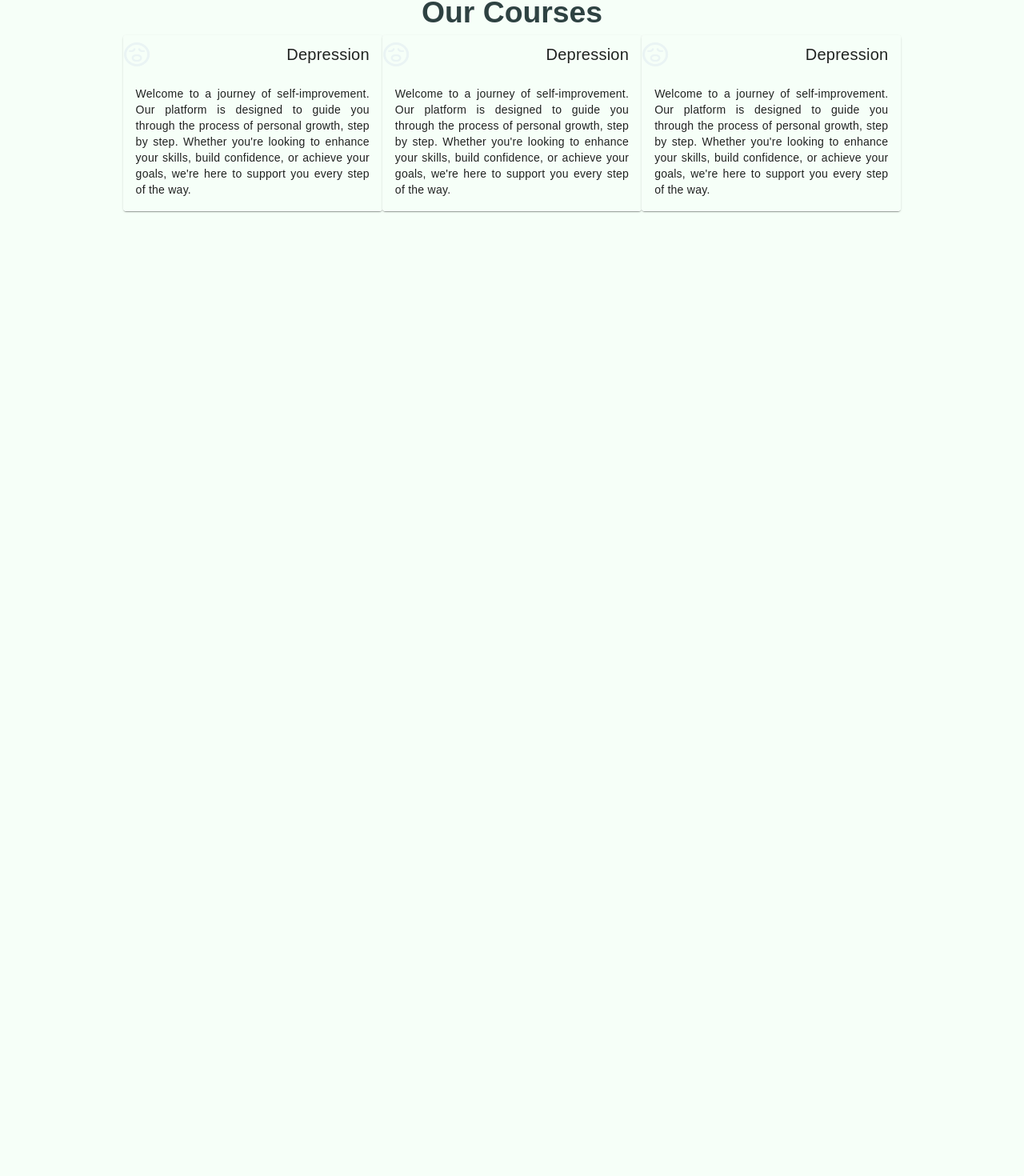
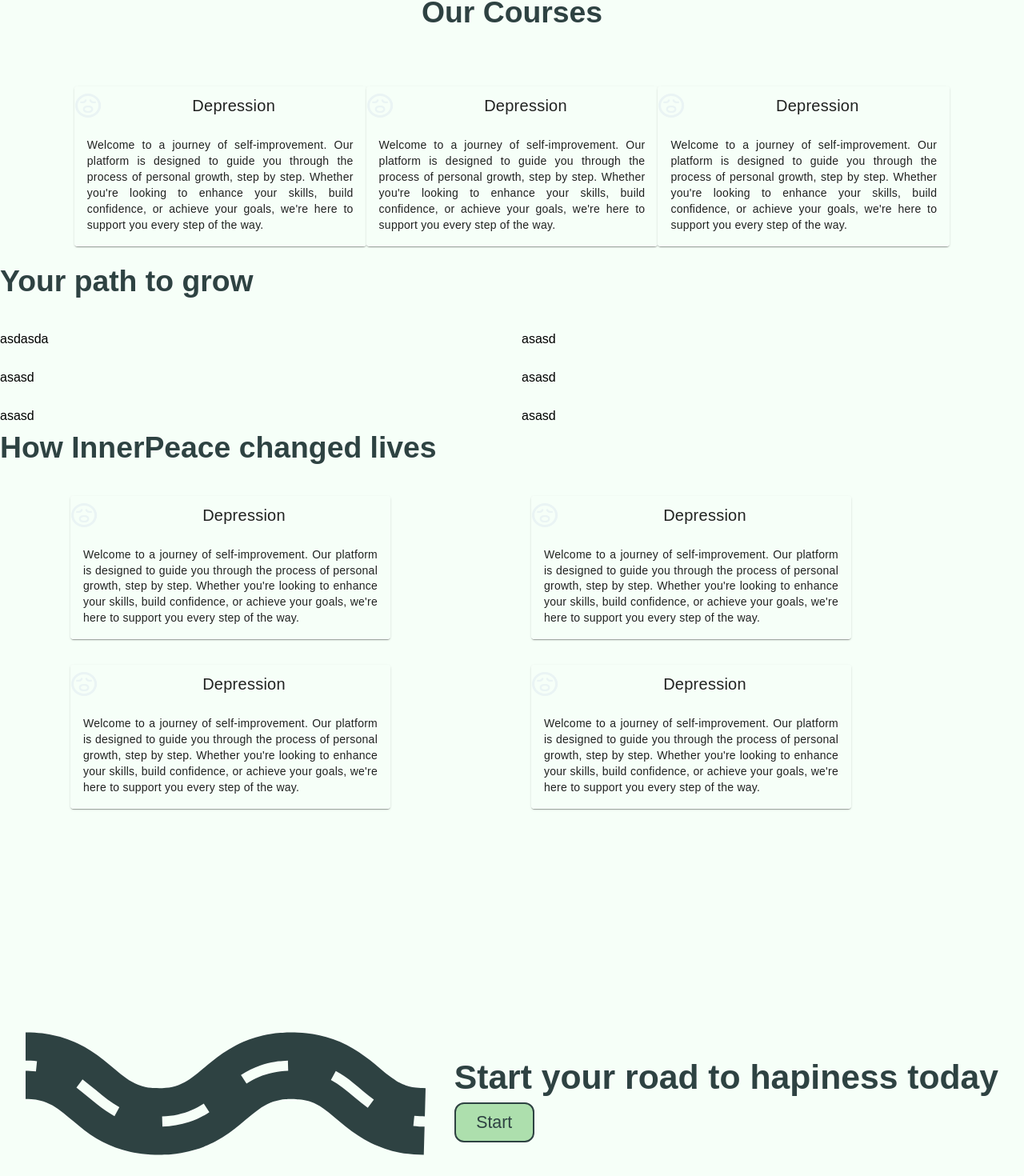
Before and after one commit to jwted/MentalHealthCare, a Vue app in the folder frontend/: page / in a window 1280 px wide. Shown: the part 828-2298 px from the top of the page at 80% size. Before the commit the page ends 1108 px from the top, so only its background shows below. Built offline with nearby package versions, Linux system fonts and the light colour scheme.

Commit message:
landing page content already done

```diff
--- /dev/null
+++ b/frontend/src/components/Button.vue
@@ -0,0 +1,23 @@
+<template>
+  <button>Start</button>
+</template>
+
+<script>
+export default {
+
+}
+</script>
+
+<style>
+button{
+    background-color: #ADDFAD;
+    color: #2E4242;
+    padding: 0.5rem 1rem;
+    border: none;
+    border-radius: 12px;
+    border:2px solid #2E4242;
+    font-size: 16pt;
+    cursor: pointer;
+    width: 100px;
+}
+</style>
--- a/frontend/src/views/LandingPage.vue
+++ b/frontend/src/views/LandingPage.vue
@@ -22,54 +22,150 @@
       <!--Carrossel que mostra de 3 em em 3 cards-->
       <h2>Our Courses</h2>
       <div class="cards">
-        <v-card
-        class="mx-auto card"
-        width="400"
-      >
+        <v-card class="mx-auto card" width="400">
           <div class="d-flex align-center justify-space-between">
             <img src="../assets/depression.svg" alt="" />
-          <v-card-title class="text-center">Depression</v-card-title>
+            <v-card-title
+              class="text-center flex-grow-1 d-flex justify-center align-center"
+              >Depression</v-card-title
+            >
           </div>
 
           <v-card-text class="text-justify">
-          Welcome to a journey of self-improvement. Our platform is designed to
-          guide you through the process of personal growth, step by step.
+            Welcome to a journey of self-improvement. Our platform is designed
+            to guide you through the process of personal growth, step by step.
             Whether you're looking to enhance your skills, build confidence, or
             achieve your goals, we're here to support you every step of the way.
           </v-card-text>
         </v-card>
-      <v-card
-        class="mx-auto card"
-        width="400"
-      >
+        <v-card class="mx-auto card" width="400">
           <div class="d-flex align-center justify-space-between">
             <img src="../assets/depression.svg" alt="" />
-          <v-card-title class="text-center">Depression</v-card-title>
+            <v-card-title
+              class="text-center flex-grow-1 d-flex justify-center align-center"
+              >Depression</v-card-title
+            >
           </div>
 
           <v-card-text class="text-justify">
-          Welcome to a journey of self-improvement. Our platform is designed to
-          guide you through the process of personal growth, step by step.
+            Welcome to a journey of self-improvement. Our platform is designed
+            to guide you through the process of personal growth, step by step.
             Whether you're looking to enhance your skills, build confidence, or
             achieve your goals, we're here to support you every step of the way.
           </v-card-text>
         </v-card>
-      <v-card
-        class="mx-auto card"
-        width="400"
-      >
+        <v-card class="mx-auto card" width="400">
           <div class="d-flex align-center justify-space-between">
             <img src="../assets/depression.svg" alt="" />
-          <v-card-title class="text-center">Depression</v-card-title>
+            <v-card-title
+              class="text-center flex-grow-1 d-flex justify-center align-center"
+              >Depression</v-card-title
+            >
           </div>
 
           <v-card-text class="text-justify">
-          Welcome to a journey of self-improvement. Our platform is designed to
-          guide you through the process of personal growth, step by step.
+            Welcome to a journey of self-improvement. Our platform is designed
+            to guide you through the process of personal growth, step by step.
             Whether you're looking to enhance your skills, build confidence, or
             achieve your goals, we're here to support you every step of the way.
           </v-card-text>
         </v-card>
+      </div>
+    </div>
+    <div class="d-flex flex-column pd-1rem">
+      <h2>Your path to grow</h2>
+      <v-row>
+        <v-col class="bg"> asdasda</v-col>
+        <v-col>asasd</v-col>
+      </v-row>
+      <v-row>
+        <v-col>asasd</v-col>
+        <v-col>asasd</v-col>
+      </v-row>
+      <v-row>
+        <v-col>asasd</v-col>
+        <v-col>asasd</v-col>
+      </v-row>
+    </div>
+
+    <div>
+      <h2>How InnerPeace changed lives</h2>
+      <div class="cards">
+        <v-card class="mx-auto card" width="400">
+          <div class="d-flex align-center justify-space-between">
+            <img src="../assets/depression.svg" alt="" />
+            <v-card-title
+              class="text-center flex-grow-1 d-flex justify-center align-center"
+              >Depression</v-card-title
+            >
+          </div>
+
+          <v-card-text class="text-justify">
+            Welcome to a journey of self-improvement. Our platform is designed
+            to guide you through the process of personal growth, step by step.
+            Whether you're looking to enhance your skills, build confidence, or
+            achieve your goals, we're here to support you every step of the way.
+          </v-card-text>
+        </v-card>
+        <v-card class="mx-auto card" width="400">
+          <div class="d-flex align-center justify-space-between">
+            <img src="../assets/depression.svg" alt="" />
+            <v-card-title
+              class="text-center flex-grow-1 d-flex justify-center align-center"
+              >Depression</v-card-title
+            >
+          </div>
+
+          <v-card-text class="text-justify">
+            Welcome to a journey of self-improvement. Our platform is designed
+            to guide you through the process of personal growth, step by step.
+            Whether you're looking to enhance your skills, build confidence, or
+            achieve your goals, we're here to support you every step of the way.
+          </v-card-text>
+        </v-card>
+      </div>
+      <div class="cards">
+        <v-card class="mx-auto card" width="400">
+          <div class="d-flex align-center justify-space-between">
+            <img src="../assets/depression.svg" alt="" />
+            <v-card-title
+              class="text-center flex-grow-1 d-flex justify-center align-center"
+              >Depression</v-card-title
+            >
+          </div>
+
+          <v-card-text class="text-justify">
+            Welcome to a journey of self-improvement. Our platform is designed
+            to guide you through the process of personal growth, step by step.
+            Whether you're looking to enhance your skills, build confidence, or
+            achieve your goals, we're here to support you every step of the way.
+          </v-card-text>
+        </v-card>
+        <v-card class="mx-auto card" width="400">
+          <div class="d-flex align-center justify-space-between">
+            <img src="../assets/depression.svg" alt="" />
+            <v-card-title
+              class="text-center flex-grow-1 d-flex justify-center align-center"
+              >Depression</v-card-title
+            >
+          </div>
+
+          <v-card-text class="text-justify">
+            Welcome to a journey of self-improvement. Our platform is designed
+            to guide you through the process of personal growth, step by step.
+            Whether you're looking to enhance your skills, build confidence, or
+            achieve your goals, we're here to support you every step of the way.
+          </v-card-text>
+        </v-card>
+      </div>
+    </div>
+    <div class="container-1">
+      <div>
+        <img src="../assets/road.svg" alt="Stairs Image" class="image" />
+      </div>
+      <div class="noImage">
+        <h1 class="title">Start your road to hapiness today</h1>
+        <button class="button">Start</button>
       </div>
     </div>
   </main>
@@ -138,11 +234,13 @@ export default {
 h2 {
   color: #2e4242;
   font-size: 28pt;
+  margin-bottom: 2rem;
 }
 
 .cards {
   display: flex;
   justify-content: space-between;
-  width: 80%;
+  width: 90%;
+  margin-top: 2rem;
 }
 </style>
```
Also changed, not shown: frontend/src/assets/road.svg. Lines whose indentation alone changed are shown as unchanged.
